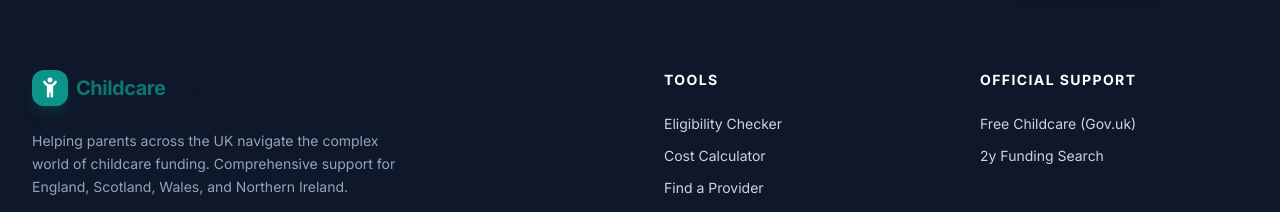
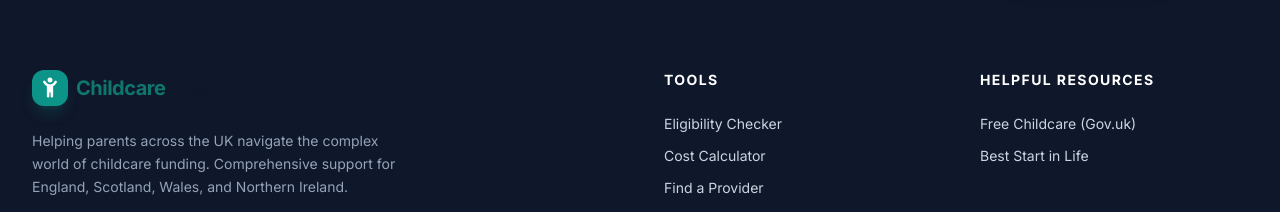
Before and after one commit to tramanpham161/vercel-2, a React (Vite) app: page / in a window 1280 px wide. Shown: the part 2255-2467 px from the top of the page. Built offline with nearby package versions, Linux system fonts and the light colour scheme.

Commit message:
Update App.tsx

```diff
--- a/App.tsx
+++ b/App.tsx
@@ -53,10 +53,10 @@ const Footer = () => (
           </ul>
         </div>
         <div>
-          <h4 className="font-bold text-white mb-6 text-sm uppercase tracking-widest">Official Support</h4>
+          <h4 className="font-bold text-white mb-6 text-sm uppercase tracking-widest">Helpful resources</h4>
           <ul className="space-y-3 text-sm">
             <li><a href="https://www.gov.uk/free-childcare-if-working" className="hover:text-teal-400 transition" target="_blank" rel="noopener noreferrer">Free Childcare (Gov.uk)</a></li>
-            <li><a href="https://www.childcare.co.uk/find/Nurseries/2-year-old-free-childcare" className="hover:text-teal-400 transition" target="_blank" rel="noopener noreferrer">2y Funding Search</a></li>
+            <li><a href="https://beststartinlife.gov.uk" className="hover:text-teal-400 transition" target="_blank" rel="noopener noreferrer">Best Start in Life</a></li>
           </ul>
         </div>
       </div>
```
